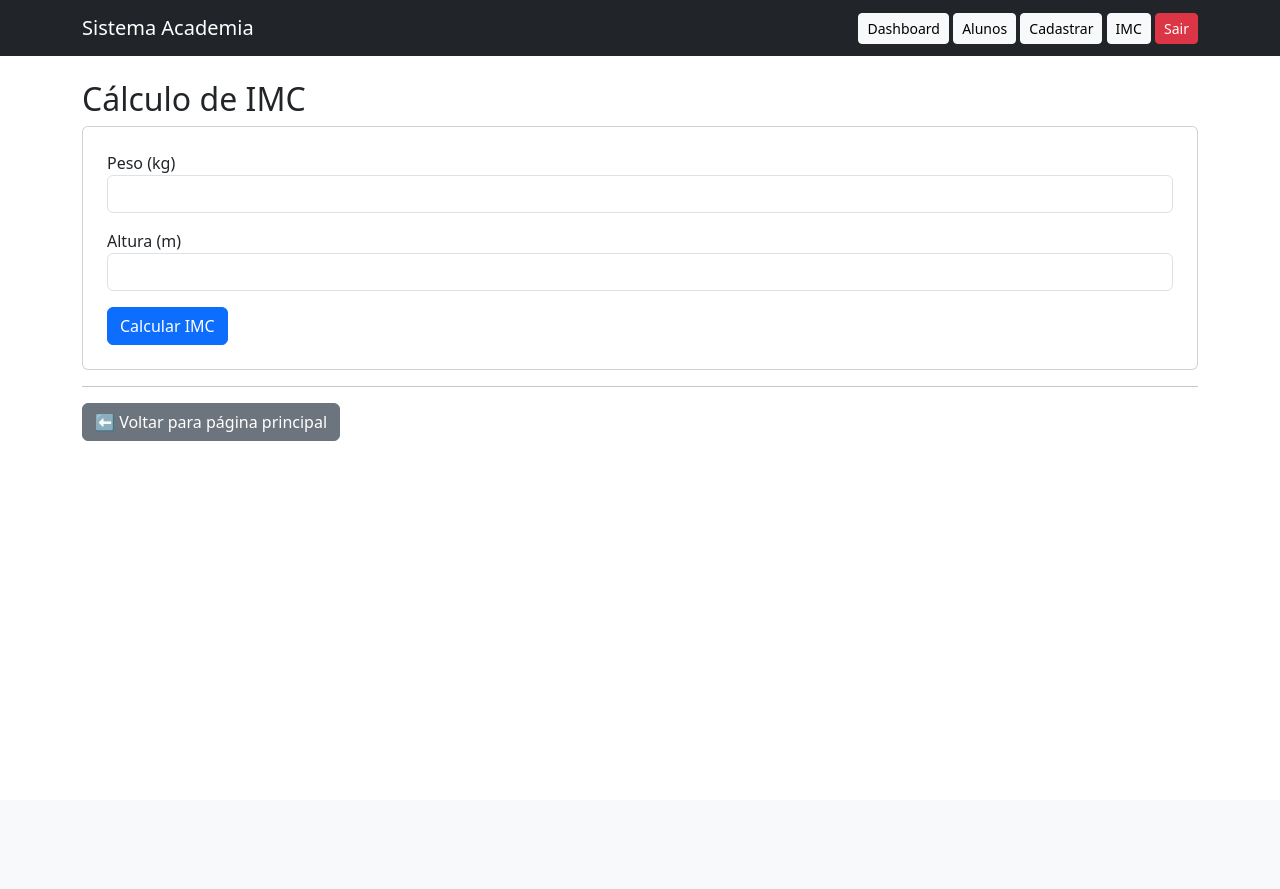
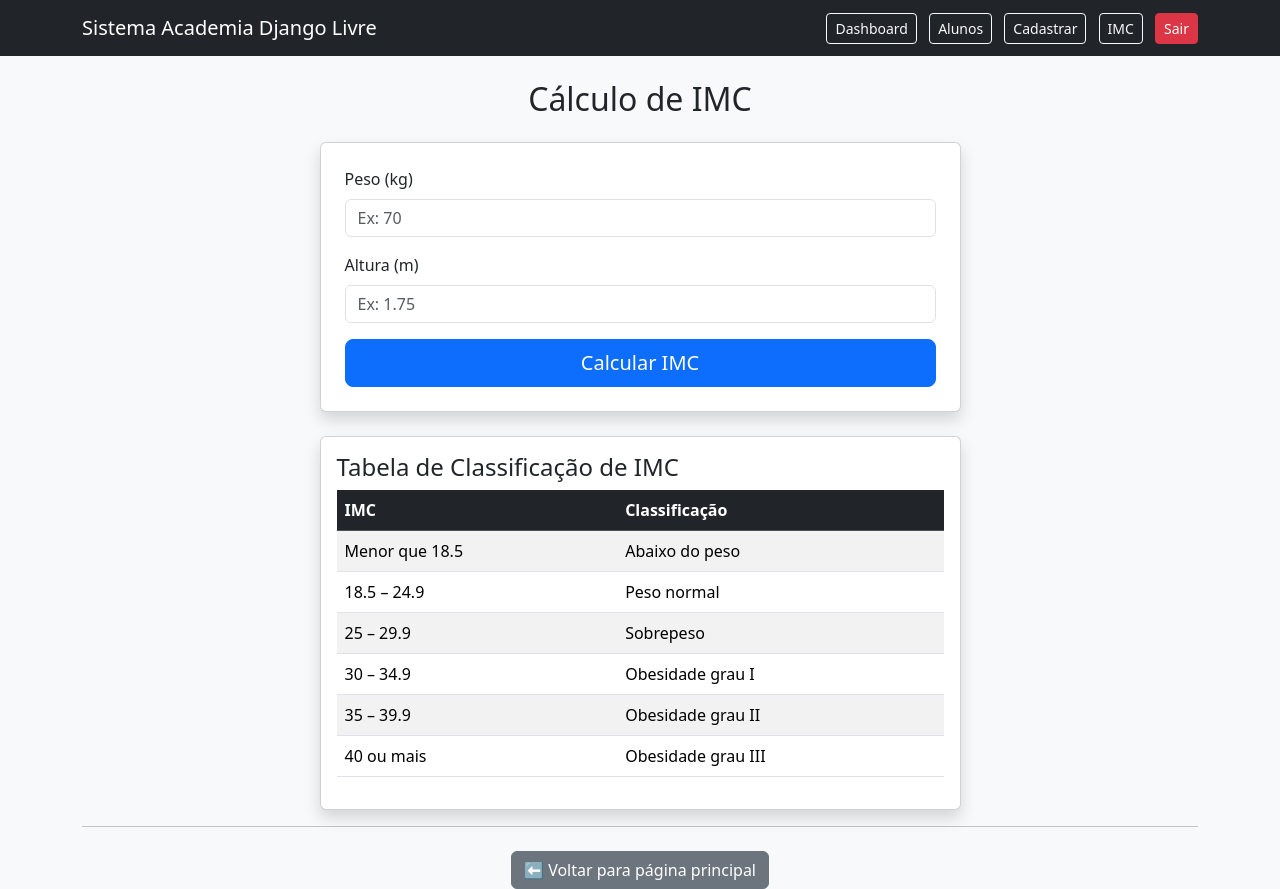
Before and after one commit to marcioreact/django_livre, a Django app: page /imc/ in a window 1280 px wide. Before the commit the page ends 441 px from the top, so only its background shows below. Run offline with Django 3.2, Linux system fonts and the light colour scheme; a user stored in the database is signed in.

Commit message:
Atualização do projeto

```diff
--- a/alunos/forms.py
+++ b/alunos/forms.py
@@ -1,5 +1,6 @@
 from django import forms
 from .models import Aluno
+
 
 class AlunoForm(forms.ModelForm):
 
--- a/alunos/models.py
+++ b/alunos/models.py
@@ -1,4 +1,5 @@
 from django.db import models
+
 
 class Aluno(models.Model):
 
@@ -6,5 +7,6 @@ class Aluno(models.Model):
     email = models.EmailField()
     telefone = models.CharField(max_length=20)
 
+
     def __str__(self):
         return self.nome
--- a/alunos/templates/alunos/base.html
+++ b/alunos/templates/alunos/base.html
@@ -11,28 +11,30 @@
 
 </head>
 
-<body>
+<body class="bg-light">
 
-<nav class="navbar navbar-dark bg-dark">
+<nav class="navbar navbar-expand-lg navbar-dark bg-dark">
+
 <div class="container">
 
-<a class="navbar-brand" href="/">Sistema Academia</a>
+<a class="navbar-brand" href="/">Sistema Academia Django Livre</a>
 
 <div>
 
-<a class="btn btn-light btn-sm" href="/">Dashboard</a>
+<a class="btn btn-outline-light btn-sm me-2" href="/">Dashboard</a>
 
-<a class="btn btn-light btn-sm" href="/alunos/">Alunos</a>
+<a class="btn btn-outline-light btn-sm me-2" href="/alunos/">Alunos</a>
 
-<a class="btn btn-light btn-sm" href="/alunos/novo/">Cadastrar</a>
+<a class="btn btn-outline-light btn-sm me-2" href="/alunos/novo/">Cadastrar</a>
 
-<a class="btn btn-light btn-sm" href="/imc/">IMC</a>
+<a class="btn btn-outline-light btn-sm me-2" href="/imc/">IMC</a>
 
 <a class="btn btn-danger btn-sm" href="/accounts/logout/">Sair</a>
 
 </div>
 
 </div>
+
 </nav>
 
 <div class="container mt-4">
@@ -43,7 +45,15 @@
 
 <hr>
 
+{% block botao_voltar %}
+
+<div class="text-center mt-4">
+
 <a class="btn btn-secondary" href="/">⬅ Voltar para página principal</a>
+
+</div>
+
+{% endblock %}
 
 </div>
 
--- a/alunos/templates/alunos/imc.html
+++ b/alunos/templates/alunos/imc.html
@@ -2,9 +2,15 @@
 
 {% block content %}
 
-<h2>Cálculo de IMC</h2>
+<div class="row justify-content-center">
 
-<div class="card p-4">
+<div class="col-md-7">
+
+<h2 class="text-center mb-4">Cálculo de IMC</h2>
+
+<div class="card shadow">
+
+<div class="card-body p-4">
 
 <form method="post">
 
@@ -12,40 +18,173 @@
 
 <div class="mb-3">
 
-<label>Peso (kg)</label>
+<label class="form-label">Peso (kg)</label>
 
-<input class="form-control" type="number" step="0.01" name="peso" required>
+<input
+class="form-control"
+type="number"
+step="0.01"
+name="peso"
+placeholder="Ex: 70"
+required>
 
 </div>
 
 <div class="mb-3">
 
-<label>Altura (m)</label>
+<label class="form-label">Altura (m)</label>
 
-<input class="form-control" type="number" step="0.01" name="altura" required>
+<input
+class="form-control"
+type="number"
+step="0.01"
+name="altura"
+placeholder="Ex: 1.75"
+required>
 
 </div>
 
-<button class="btn btn-primary">Calcular IMC</button>
+<div class="d-grid">
+
+<button class="btn btn-primary btn-lg">
+Calcular IMC
+</button>
+
+</div>
 
 </form>
 
 </div>
 
+</div>
+
 {% if imc %}
 
-<div class="alert alert-info mt-4">
+<!-- RESULTADO -->
 
-<h4>Resultado</h4>
+<div class="card shadow mt-4">
 
-<p><b>IMC:</b> {{ imc }}</p>
+<div class="card-body">
 
-<p><b>Classificação:</b> {{ classificacao }}</p>
+<h4 class="text-success">Resultado</h4>
 
-<p><b>Exercícios sugeridos:</b> {{ exercicio }}</p>
+<p class="fs-5">
+
+<strong>IMC:</strong> {{ imc }}
+
+</p>
+
+<p>
+
+<strong>Classificação:</strong> {{ classificacao }}
+
+</p>
+
+<p>
+
+<strong>Exercícios sugeridos:</strong>
+
+<br>
+
+{{ exercicio }}
+
+</p>
+
+<!-- BARRA IMC -->
+
+<div class="progress mt-3" style="height:30px">
+
+<div class="progress-bar bg-success"
+style="width:25%">Normal</div>
+
+<div class="progress-bar bg-warning"
+style="width:25%">Sobrepeso</div>
+
+<div class="progress-bar bg-danger"
+style="width:50%">Obesidade</div>
+
+</div>
+
+<div class="d-grid mt-4">
+
+<a class="btn btn-success"
+href="/imc/pdf/?imc={{ imc }}&classificacao={{ classificacao }}&exercicio={{ exercicio }}">
+
+Baixar resultado em PDF
+
+</a>
+
+</div>
+
+</div>
 
 </div>
 
 {% endif %}
 
+<!-- TABELA OMS -->
+
+<div class="card shadow mt-4">
+
+<div class="card-body">
+
+<h4>Tabela de Classificação de IMC</h4>
+
+<table class="table table-striped">
+
+<thead class="table-dark">
+
+<tr>
+
+<th>IMC</th>
+<th>Classificação</th>
+
+</tr>
+
+</thead>
+
+<tbody>
+
+<tr>
+<td>Menor que 18.5</td>
+<td>Abaixo do peso</td>
+</tr>
+
+<tr>
+<td>18.5 – 24.9</td>
+<td>Peso normal</td>
+</tr>
+
+<tr>
+<td>25 – 29.9</td>
+<td>Sobrepeso</td>
+</tr>
+
+<tr>
+<td>30 – 34.9</td>
+<td>Obesidade grau I</td>
+</tr>
+
+<tr>
+<td>35 – 39.9</td>
+<td>Obesidade grau II</td>
+</tr>
+
+<tr>
+<td>40 ou mais</td>
+<td>Obesidade grau III</td>
+</tr>
+
+</tbody>
+
+</table>
+
+</div>
+
+</div>
+
+</div>
+
+</div>
+
 {% endblock %}
--- a/alunos/urls.py
+++ b/alunos/urls.py
@@ -3,6 +3,7 @@ from . import views
 
 urlpatterns = [
 
+    path('imc/', views.calcular_imc, name="imc"),
     path('', views.dashboard, name="dashboard"),
 
     path('alunos/', views.lista_alunos, name="lista_alunos"),
@@ -11,5 +12,5 @@ urlpatterns = [
 
     path('alunos/delete/<int:id>/', views.deletar_aluno, name="deletar_aluno"),
 
-    path('imc/', views.calcular_imc, name="imc"),
+
 ]
--- a/alunos/views.py
+++ b/alunos/views.py
@@ -1,19 +1,20 @@
 from django.shortcuts import render, redirect, get_object_or_404
-from .models import Aluno
 from .forms import AlunoForm
 from django.contrib.auth.decorators import login_required
+from .models import Aluno
 
 
 @login_required
 def dashboard(request):
-
-    total = Aluno.objects.count()
-
-    return render(request, "alunos/dashboard.html", {"total": total})
+    total_alunos = Aluno.objects.count()
+    return render(request, "alunos/dashboard.html", {
+        "total_alunos": total_alunos,
+    })
 
 
 @login_required
 def lista_alunos(request):
+
 
     alunos = Aluno.objects.all()
 
```
Also changed, not shown: alunos/templates/alunos/dashboard.html (+40 -4 lines), alunos/templates/alunos/form_aluno.html (+140 -5 lines), alunos/templates/alunos/lista_alunos.html (+7 -3 lines), alunos/migrations/0002_auto_20260313_0731.py (added), db.sqlite3.
